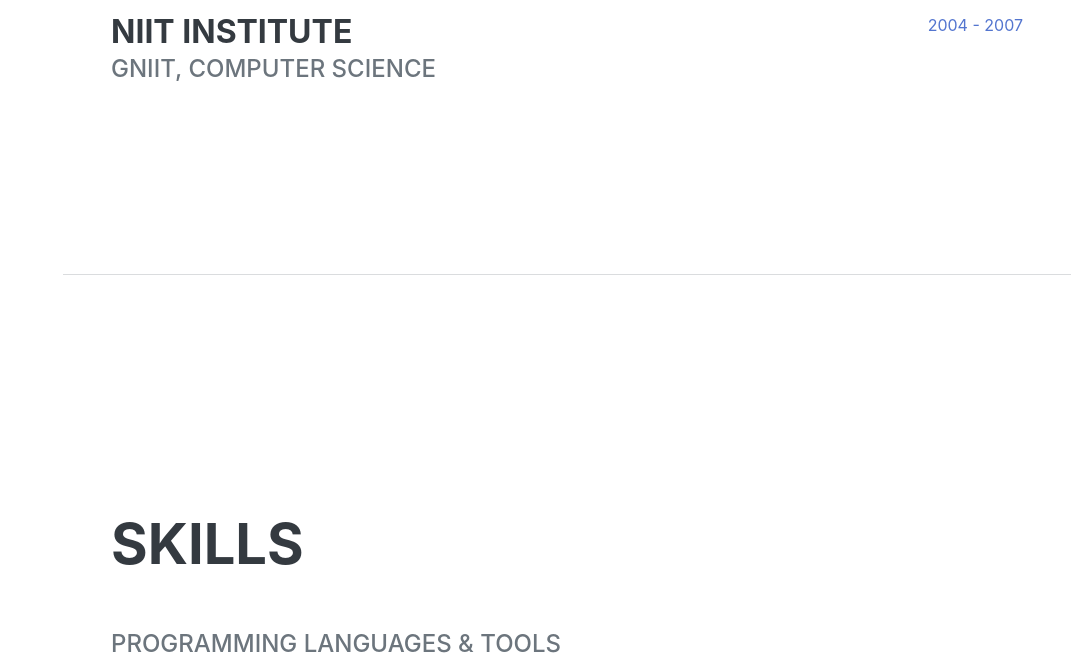
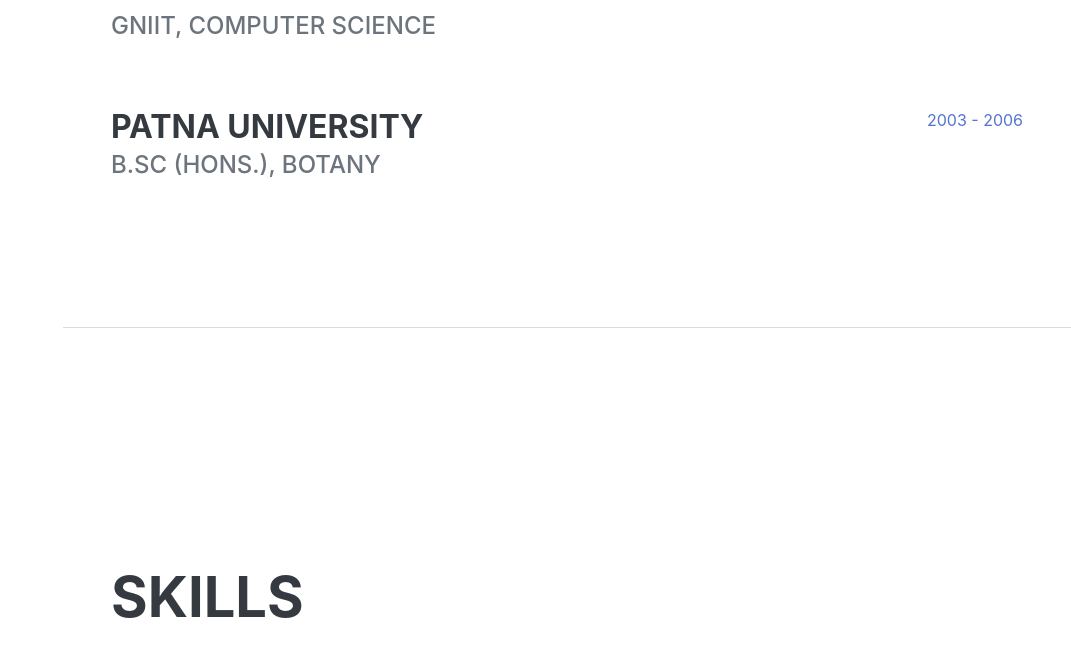
Before and after one commit to singh-deepak7/singh-deepak7.github.io, a plain HTML site: page index.html in a window 1280 px wide. Shown: the part 4455-5119 px from the top of the page, without its empty margins (209-1280 px from the left). Drawn offline with nearby package versions, Linux system fonts and the light colour scheme; a web font is replaced by a local one.

Commit message:
updated educatione

```diff
--- a/index.html
+++ b/index.html
@@ -179,6 +179,13 @@ Passionate about large scale delivery and agile methodologies.</p>
                         </div>
                         <div class="flex-shrink-0"><span class="text-primary">2004 - 2007</span></div>
                     </div>
+                    <div class="d-flex flex-column flex-md-row justify-content-between mb-5">
+                        <div class="flex-grow-1">
+                            <h3 class="mb-0">Patna University</h3>
+                            <div class="subheading mb-3">B.Sc (Hons.), Botany</div>
+                        </div>
+                        <div class="flex-shrink-0"><span class="text-primary">2003 - 2006</span></div>
+                    </div>
                 </div>
             </section>
             <hr class="m-0" />
```
